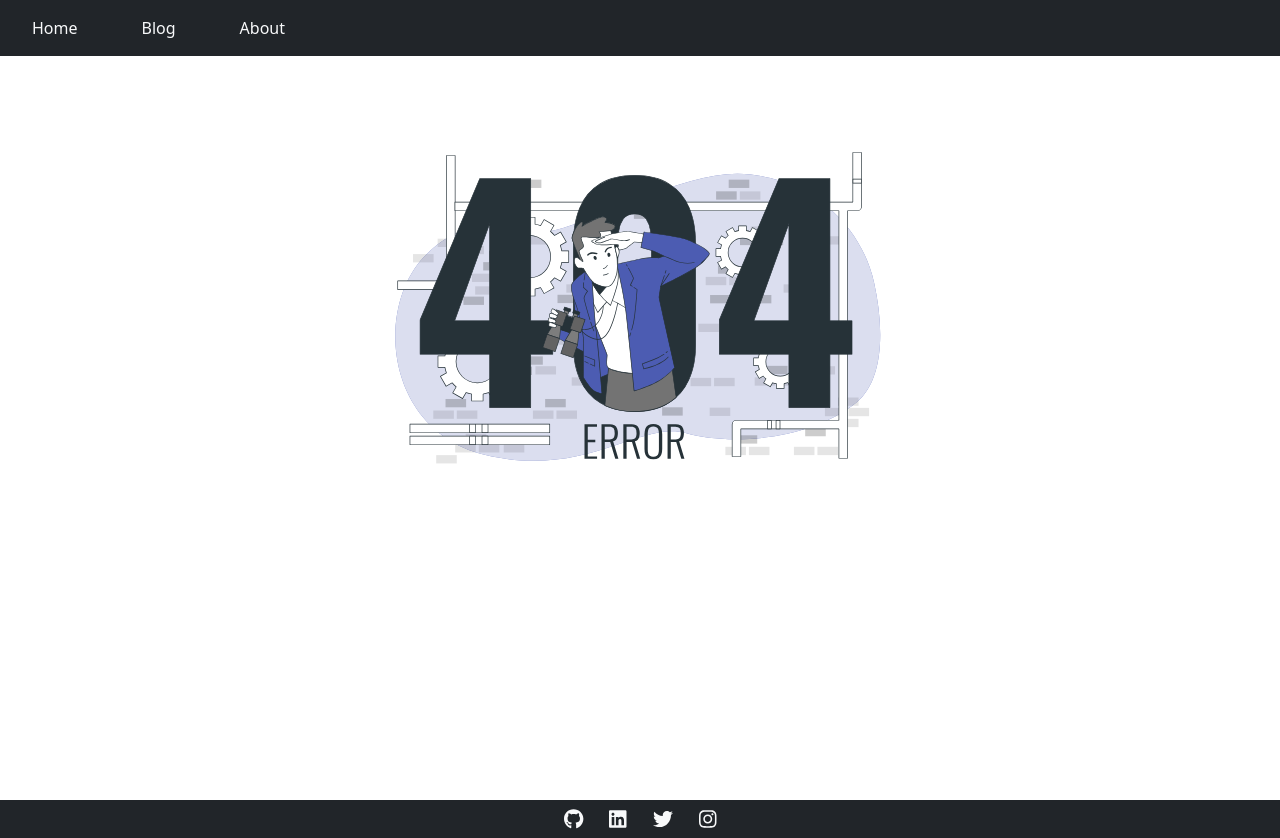
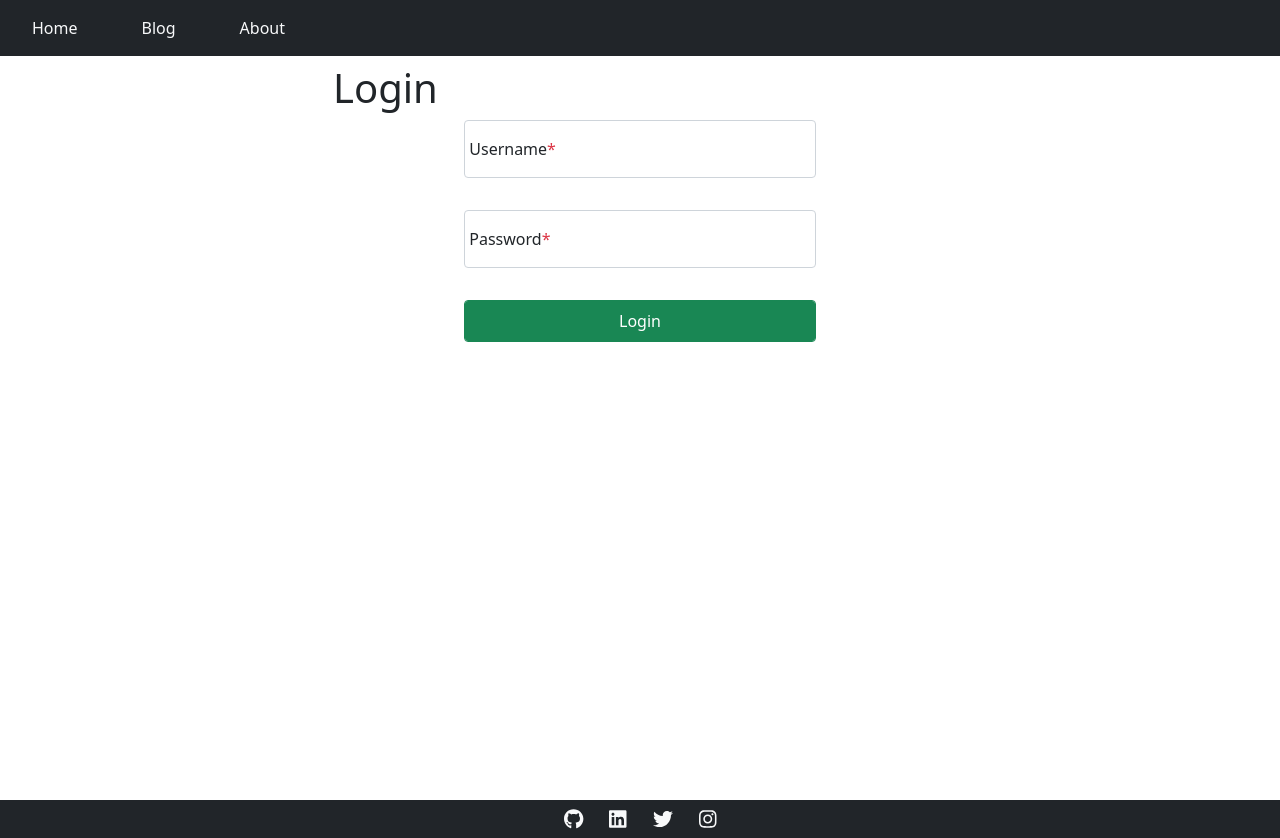
Before and after one commit to ShayanSadeghi/PersonalBlog, a Next.js app: page /login in a window 1280 px wide. Before the commit this address had no page. Built offline with nearby package versions, Linux system fonts and the light colour scheme.

Commit message:
added login page

```diff
--- /dev/null
+++ b/pages/login.js
@@ -0,0 +1,74 @@
+import { useState } from "react";
+import axios from "axios";
+
+function login() {
+  const [loginData, setLoginData] = useState({
+    username: "",
+    password: "",
+  });
+
+  const changeInputHandler = (e) => {
+    setLoginData({ ...loginData, [e.target.name]: e.target.value });
+  };
+
+  const loginHandler = async (e) => {
+    e.preventDefault();
+    axios
+      .post("/api/login", loginData)
+      .then((res) => {
+        console.log(res);
+      })
+      .catch((err) => {
+        console.log(err);
+      });
+  };
+
+  return (
+    <div>
+      <h1>Login</h1>
+      <form onSubmit={loginHandler} className="row g-3 justify-content-center">
+        <div className="col-md-7 col-12 form-floating mb-3">
+          <input
+            id="username"
+            name="username"
+            type="text"
+            onChange={changeInputHandler}
+            value={loginData.username}
+            className="form-control"
+            placeholder="Username"
+          />
+          <label htmlFor="username">
+            Username<span className="text-danger">*</span>
+          </label>
+        </div>
+
+        <div className="col-md-7 col-12 form-floating mb-3">
+          <input
+            id="password"
+            name="password"
+            type="password"
+            onChange={changeInputHandler}
+            value={loginData.password}
+            className="form-control"
+            placeholder="Password"
+          />
+          <label htmlFor="password">
+            Password<span className="text-danger">*</span>
+          </label>
+        </div>
+
+        <div className="col-md-7 col-12 mb-3">
+          <button
+            id="submit"
+            type="submit"
+            className="py-2 form-control btn btn-success"
+          >
+            Login
+          </button>
+        </div>
+      </form>
+    </div>
+  );
+}
+
+export default login;
```
